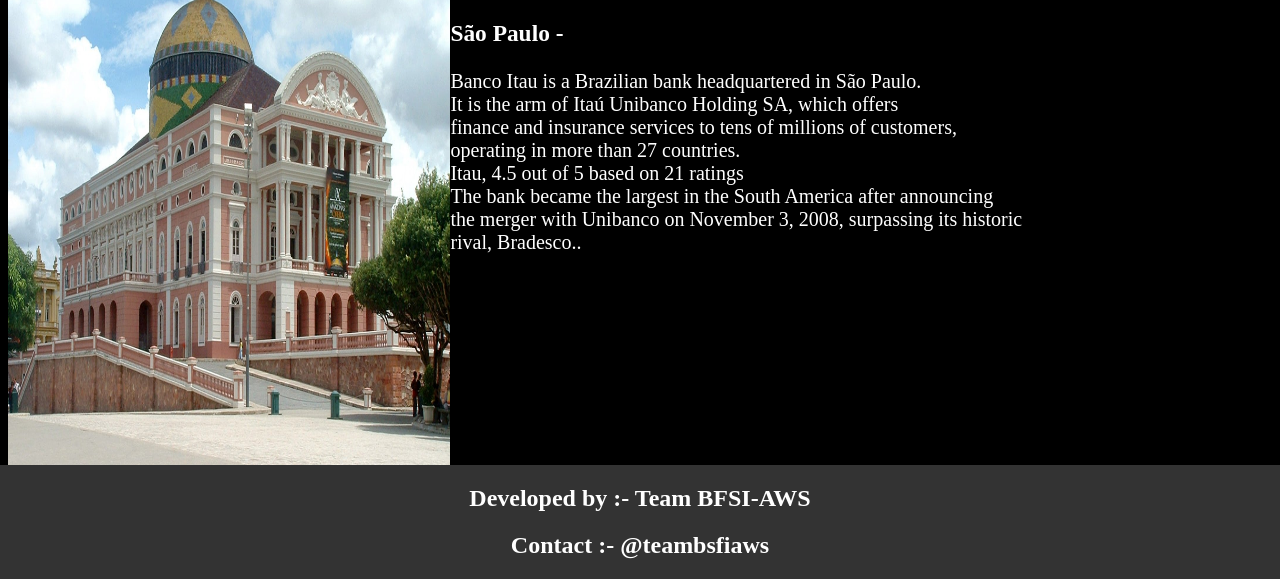
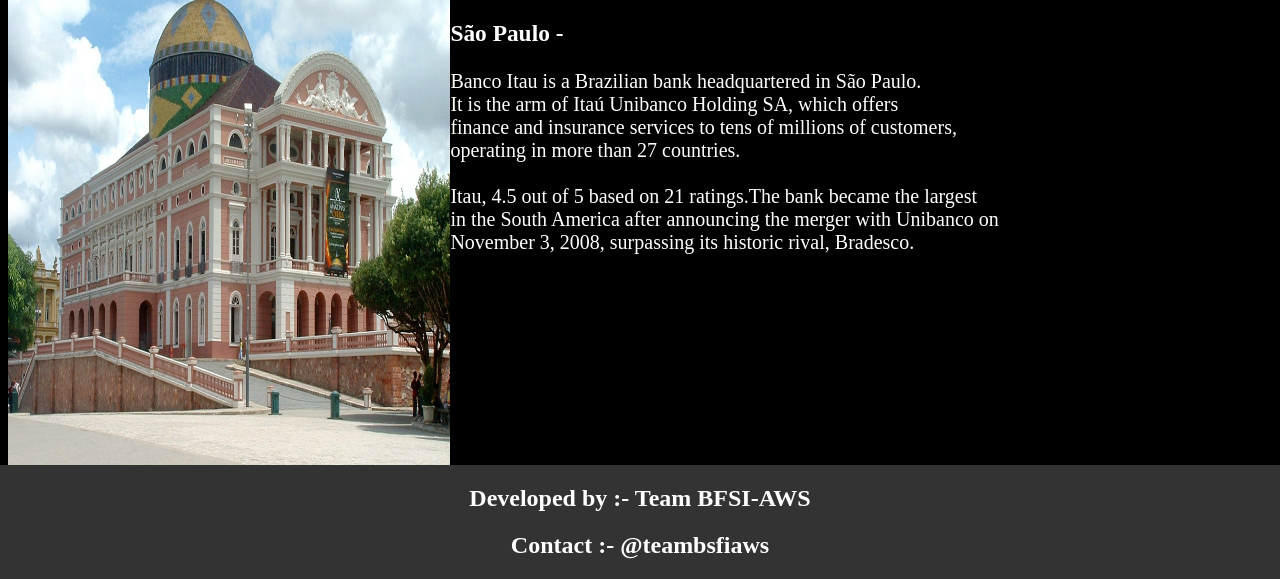
Before and after one commit to nikhilchandrawar/staticwebsiteforitaupipeline, a plain HTML site: page index1.html in a window 1280 px wide. Shown: the part 221-800 px from the top of the page. Drawn offline with Linux system fonts and the light colour scheme.

Commit message:
Update index1.html

```diff
--- a/index1.html
+++ b/index1.html
@@ -77,11 +77,10 @@
         <p>Banco Itau is a Brazilian bank headquartered in São Paulo.<br>
            It is the arm of Itaú Unibanco Holding SA,  which offers <br>
            finance and insurance services to tens of millions of customers,<br>
-           operating in more than 27 countries.<br>
-           Itau, 4.5 out of 5 based on 21 ratings<br>
-           The bank became the largest in the South America after announcing<br>
-           the merger with Unibanco on November 3, 2008, surpassing its historic<br>
-           rival, Bradesco..</p>
+           operating in more than 27 countries.<br><br>
+           Itau, 4.5 out of 5 based on 21 ratings.The bank became the largest <br>
+           in the South America after announcing the merger with Unibanco on <br>
+           November 3, 2008, surpassing its historic rival, Bradesco.</p>
 </div>
 </div>
 <div class="footer">
```
